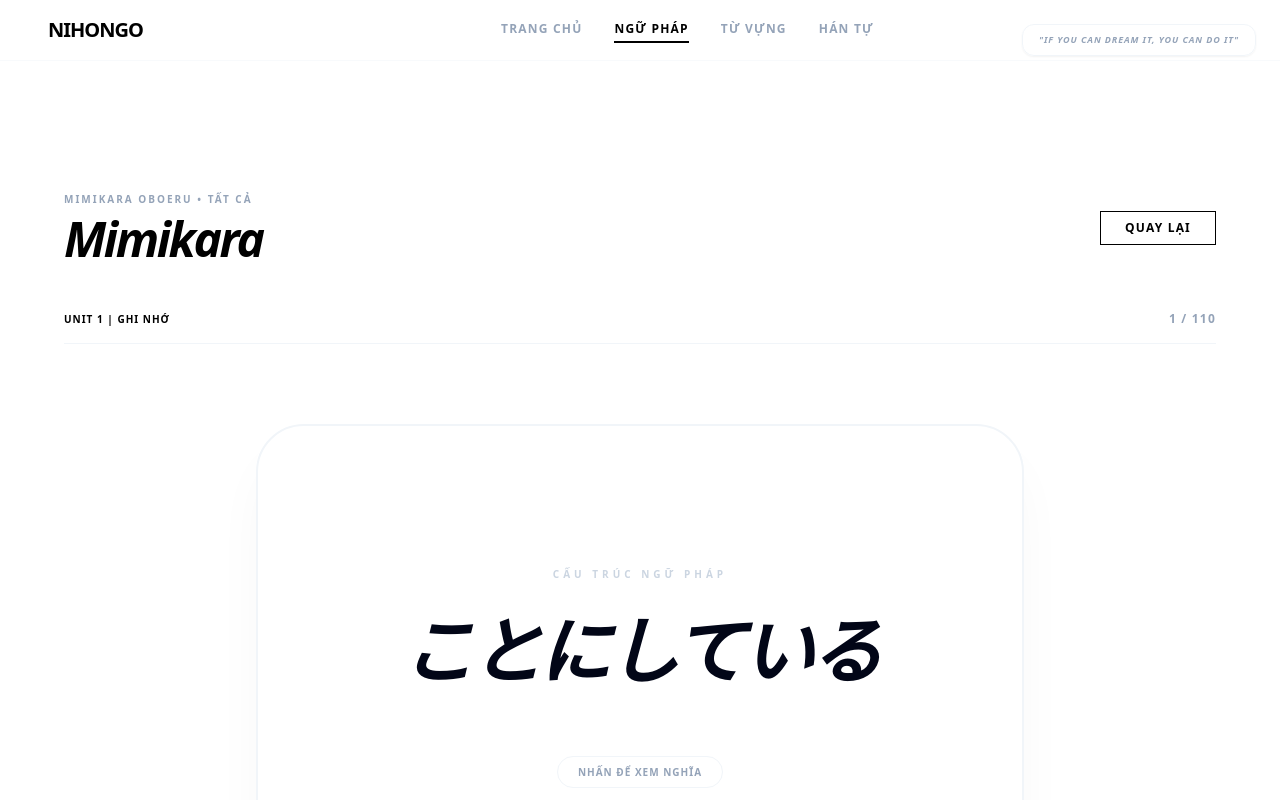
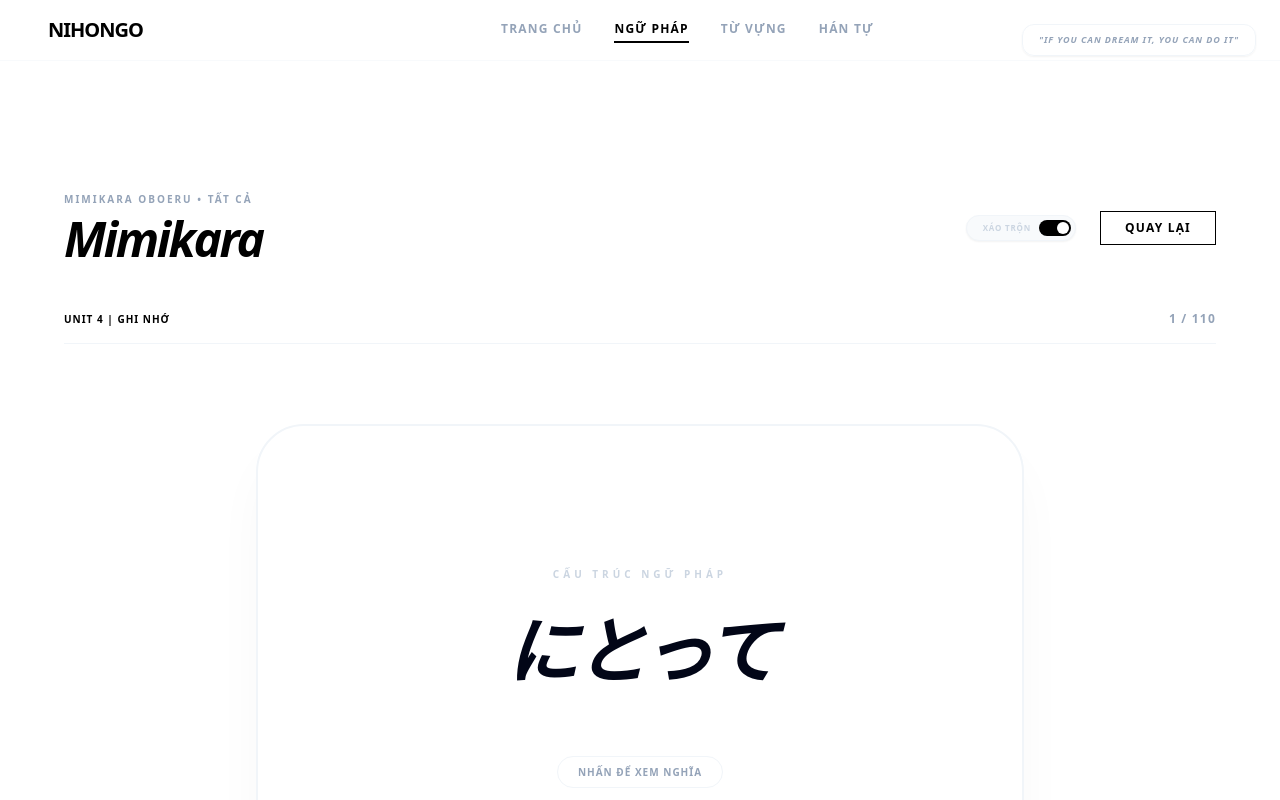
Before and after one commit to inngok/nihongo-practice, a React (Vite) app: page /grammar/mimikara in a window 1280 px wide. Both pictures are taken after a click on the button "GHI NHỚ". Shown: the top 800 px of the page. Built offline with nearby package versions, Linux system fonts and the light colour scheme.

Commit message:
feat: added shuffle functionality to Mimikara grammar and fixed navigation

```diff
--- a/src/pages/grammar/Mimikara.jsx
+++ b/src/pages/grammar/Mimikara.jsx
@@ -595,7 +595,8 @@ export default function Mimikara() {
   const [score, setScore] = useState(0);
   const [showHint, setShowHint] = useState(false);
   const [searchTerm, setSearchTerm] = useState('');
-  const [originMode, setOriginMode] = useState('menu');
+  const [isShuffle, setIsShuffle] = useState(true);
+  const [studyData, setStudyData] = useState([]);
   const inputRef = useRef(null);
   const touchStart = useRef(null);
   const minSwipeDistance = 50;
@@ -609,6 +610,8 @@ export default function Mimikara() {
   const activeData = useMemo(() =>
     selectedUnit === 'all' ? grammarData : grammarData.filter(item => item.unit === selectedUnit),
     [selectedUnit]);
+
+  const currentItem = useMemo(() => studyData[currentIndex] || studyData[0] || {}, [studyData, currentIndex]);
 
 
   // Gesture Handlers
@@ -671,6 +674,16 @@ export default function Mimikara() {
 
   // Reset state when switching modes
   const switchMode = useCallback((mode) => {
+    if (mode === 'flashcard' || mode === 'quiz') {
+      let data = [...activeData];
+      if (isShuffle) {
+        data.sort(() => Math.random() - 0.5);
+      }
+      setStudyData(data);
+    } else {
+      setStudyData(activeData);
+    }
+
     setActiveMode(mode);
     if (mode === 'menu' || mode === 'list') {
       setOriginMode(mode);
@@ -682,7 +695,7 @@ export default function Mimikara() {
     setScore(0);
     setShowHint(false);
     // Don't clear searchTerm here to allow "search tiếp"
-  }, []);
+  }, [activeData, isShuffle]);
 
   const selectGrammarFromList = useCallback((item) => {
     setSelectedUnit('all');
@@ -694,8 +707,8 @@ export default function Mimikara() {
   }, []);
 
   const handleNext = useCallback(() => {
-    if (currentIndex >= activeData.length - 1) {
-      activeMode === 'quiz' && alert(`Chúc mừng! Bạn đã hoàn thành bài luyện tập với số điểm: ${score}/${activeData.length}`);
+    if (currentIndex >= studyData.length - 1) {
+      activeMode === 'quiz' && alert(`Chúc mừng! Bạn đã hoàn thành bài luyện tập với số điểm: ${score}/${studyData.length}`);
       switchMode('menu');
       return;
     }
@@ -704,22 +717,22 @@ export default function Mimikara() {
     setUserInput('');
     setFeedback(null);
     setShowHint(false);
-  }, [currentIndex, activeData.length, activeMode, score, switchMode]);
+  }, [currentIndex, studyData.length, activeMode, score, switchMode]);
 
   const checkAnswer = useCallback(() => {
     const cleanInput = userInput.trim().replace(/\s/g, '').toLowerCase();
-    const currentQuiz = activeData[currentIndex].quiz;
+    const currentQuiz = currentItem.quiz;
     const cleanAnswer = currentQuiz.answer.replace(/\s/g, '').toLowerCase();
     const baseAccepts = currentQuiz.accepts ? currentQuiz.accepts.map(a => a.replace(/\s/g, '').toLowerCase()) : [];
 
     // Legacy support for specific items
-    const legacyAccepts = { 12: ['てる'], 29: ['ぐらい'], 30: ['ぐらいなら'] }[activeData[currentIndex].id] || [];
+    const legacyAccepts = { 12: ['てる'], 29: ['ぐらい'], 30: ['ぐらいなら'] }[currentItem.id] || [];
     const validAnswers = [cleanAnswer, ...baseAccepts, ...legacyAccepts];
 
     const isCorrect = validAnswers.includes(cleanInput);
     setFeedback(isCorrect ? 'correct' : 'incorrect');
     setScore(prev => isCorrect ? prev + 1 : prev);
-  }, [userInput, activeData, currentIndex]);
+  }, [userInput, currentItem]);
 
   const handleKeyDown = useCallback((e) => {
     const isEnter = e.key === 'Enter';
@@ -777,6 +790,16 @@ export default function Mimikara() {
           </p>
           <h1 className="text-2xl md:text-5xl font-bold tracking-tighter italic leading-none">Mimikara</h1>
         </div>
+        <div className="flex items-center gap-4">
+          <div className="flex items-center gap-2 bg-slate-50 p-1 rounded-full border border-slate-100 shadow-sm mr-2 invisible md:visible">
+            <span className="text-[8px] font-black text-slate-300 uppercase tracking-widest pl-3">Xáo trộn</span>
+            <button
+              onClick={() => setIsShuffle(!isShuffle)}
+              className={`relative w-8 h-4 rounded-full transition-colors duration-300 focus:outline-none ${isShuffle ? 'bg-black' : 'bg-slate-200'}`}
+            >
+              <div className={`absolute top-0.5 left-0.5 w-3 h-3 bg-white rounded-full transition-transform duration-300 ${isShuffle ? 'translate-x-4' : ''}`} />
+            </button>
+          </div>
           <button
             onClick={() => {
               if (activeMode === 'menu') {
@@ -796,6 +819,7 @@ export default function Mimikara() {
           >
             {activeMode === 'menu' ? 'Thoát' : 'Quay lại'}
           </button>
+        </div>
       </div>
 
       <div className="w-full max-w-6xl flex-grow flex flex-col">
@@ -911,9 +935,9 @@ export default function Mimikara() {
           <div className="flex flex-col flex-grow animate-in fade-in duration-500">
             <div className="flex justify-between items-center mb-8 pb-4 border-b border-slate-100">
               <span className="text-[10px] font-bold uppercase tracking-widest">
-                UNIT {activeData[currentIndex].unit} | {activeMode === 'flashcard' ? 'GHI NHỚ' : 'LUYỆN TẬP'}
+                UNIT {currentItem.unit} | {activeMode === 'flashcard' ? 'GHI NHỚ' : 'LUYỆN TẬP'}
               </span>
-              <span className="text-xs text-slate-400 font-bold tracking-widest">{currentIndex + 1} / {activeData.length}</span>
+              <span className="text-xs text-slate-400 font-bold tracking-widest">{currentIndex + 1} / {studyData.length}</span>
             </div>
 
             {activeMode === 'flashcard' ? (
@@ -931,7 +955,7 @@ export default function Mimikara() {
                       <div className="space-y-4 md:space-y-8">
                         <p className="text-[9px] md:text-[10px] font-black tracking-[0.4em] text-slate-300 uppercase">Cấu trúc ngữ pháp</p>
                         <h2 className="text-4xl md:text-7xl font-black italic text-slate-950 tracking-tighter leading-tight break-words px-2">
-                          {activeData[currentIndex].pattern}
+                          {currentItem.pattern}
                         </h2>
                         <div className="pt-6 md:pt-10">
                           <span className="px-5 py-2 rounded-full border border-slate-100 text-[9px] md:text-[10px] font-black tracking-widest text-slate-400 group-hover:border-slate-900 group-hover:text-slate-900 transition-all uppercase">
@@ -946,16 +970,16 @@ export default function Mimikara() {
                       <div className="w-full">
                         <div className="mb-6 md:mb-10">
                           <h3 className="text-xl md:text-4xl font-black mb-2 md:mb-4 italic text-slate-900 tracking-tighter leading-tight">
-                            {activeData[currentIndex].meaning}
+                            {currentItem.meaning}
                           </h3>
                           <div className="w-12 md:w-16 h-1 bg-slate-950 mx-auto mb-4 rounded-full" />
                           <p className="text-slate-500 text-xs md:text-base max-w-lg mx-auto font-medium leading-[1.6] italic px-4">
-                            {activeData[currentIndex].explanation}
+                            {currentItem.explanation}
                           </p>
                         </div>
 
                         <div className="space-y-3 w-full max-w-xl mx-auto text-left mb-8">
-                          {activeData[currentIndex].examples.map((ex, idx) => (
+                          {currentItem.examples?.map((ex, idx) => (
                             <div key={idx} className="bg-slate-50 p-5 md:p-7 rounded-[1.5rem] md:rounded-[2rem] border border-slate-100 transition-all duration-500">
                               <div className="flex flex-col gap-2 md:gap-3">
                                 <p className="text-base md:text-lg font-bold text-slate-900 leading-snug tracking-tight">
@@ -978,20 +1002,20 @@ export default function Mimikara() {
               </div>
             ) : (
               <div className="flex-grow flex flex-col items-center justify-center py-12 text-center">
-                <p className="text-slate-400 italic mb-8">"{activeData[currentIndex].quiz.translation}"</p>
+                <p className="text-slate-400 italic mb-8">"{currentItem.quiz?.translation}"</p>
                 <div className="mb-8 md:mb-12 px-2">
                   <h3 className="text-xl md:text-3xl font-bold tracking-tight italic flex flex-wrap justify-center items-center gap-y-2">
-                    {activeData[currentIndex].quiz.sentence.split('________').map((part, i, arr) => (
+                    {currentItem.quiz?.sentence.split('________').map((part, i, arr) => (
                       <React.Fragment key={i}>
                         <span>{part}</span>
                         {i < arr.length - 1 && (
                           <span className={`inline-flex flex-col items-center mx-3 min-w-[140px] relative`}>
                             <span className={`w-full pb-2 border-b-2 text-center transition-all ${feedback === 'correct' ? 'border-emerald-500 text-emerald-600' : feedback === 'incorrect' ? 'border-red-400 text-red-500' : 'border-black'}`}>
-                              {feedback === 'correct' ? activeData[currentIndex].quiz.answer : (userInput || '...')}
+                              {feedback === 'correct' ? currentItem.quiz.answer : (userInput || '...')}
                             </span>
                             {feedback === 'incorrect' && (
                               <span className="absolute -top-10 bg-emerald-500 text-white text-[11px] font-black px-4 py-1.5 rounded-full shadow-xl animate-bounce-subtle whitespace-nowrap z-10">
-                                {activeData[currentIndex].quiz.answer}
+                                {currentItem.quiz.answer}
                                 <span className="absolute bottom-[-4px] left-1/2 -translate-x-1/2 w-2 h-2 bg-emerald-500 rotate-45"></span>
                               </span>
                             )}
@@ -1027,14 +1051,14 @@ export default function Mimikara() {
                         {feedback === 'incorrect' && (
                           <div className="p-4 bg-emerald-50 border border-emerald-100 rounded-xl animate-in text-left">
                             <p className="text-[10px] font-bold text-emerald-600 uppercase tracking-widest mb-1">Đáp án đúng là:</p>
-                            <p className="text-xl font-bold text-emerald-700">{activeData[currentIndex].quiz.answer}</p>
+                            <p className="text-xl font-bold text-emerald-700">{currentItem.quiz?.answer}</p>
                           </div>
                         )}
                         <button onClick={handleNext} className={`w-full py-4 ${feedback === 'correct' ? 'bg-emerald-600' : 'bg-black'} text-white text-xs font-bold uppercase tracking-widest`}>Tiếp Theo</button>
                       </div>
                     )}
                   </div>
-                  {showHint && !feedback && <p className="text-center text-[10px] font-bold text-slate-400 uppercase tracking-widest mt-4">Gợi ý: {activeData[currentIndex].quiz.hint}</p>}
+                  {showHint && !feedback && <p className="text-center text-[10px] font-bold text-slate-400 uppercase tracking-widest mt-4">Gợi ý: {currentItem.quiz?.hint}</p>}
                 </div>
               </div>
             )}
@@ -1052,7 +1076,7 @@ export default function Mimikara() {
                 onClick={handleNext}
                 className="flex-1 py-4 md:py-6 bg-slate-950 text-white rounded-2xl text-[10px] md:text-xs font-black uppercase tracking-[0.2em] md:tracking-[0.4em] hover:bg-black hover:shadow-2xl hover:shadow-slate-200 active:scale-95 transition-all flex items-center justify-center gap-2"
               >
-                {currentIndex === activeData.length - 1 ? 'Hoàn thành' : 'Tiếp theo'}
+                {currentIndex === studyData.length - 1 ? 'Hoàn thành' : 'Tiếp theo'}
                 <ChevronRight className="w-4 h-4" />
               </button>
             </div>
```
Lines whose indentation alone changed are shown as unchanged.
